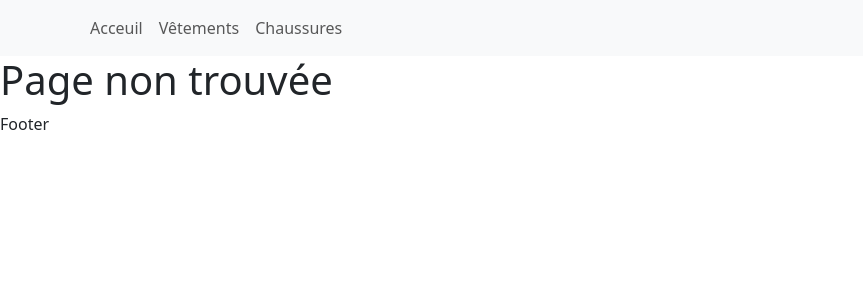
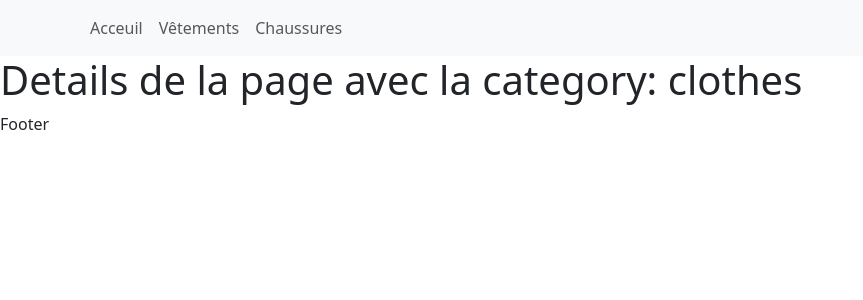
Before and after one commit to CedricAOUN/vite-react-routing, a React (Vite) app: page /category/clothes in a window 1280 px wide. Shown: the top 300 px of the page, without its empty margins (0-863 px from the left). Built offline with nearby package versions, Linux system fonts and the light colour scheme.

Commit message:
fix act 3 path, added header tag

```diff
--- a/src/App.jsx
+++ b/src/App.jsx
@@ -13,7 +13,7 @@ function App() {
       <Routes>
         <Route element={<Layout />}>
           <Route path="" element={<Home />} />
-          <Route path="/:category" element={<Category />} />
+          <Route path="/category/:categoryId" element={<Category />} />
           <Route path="*" element={<NotFound />} />
         </Route>
       </Routes>
--- a/src/components/Header.jsx
+++ b/src/components/Header.jsx
@@ -3,18 +3,20 @@ import { Link } from "react-router"
 
 function Header() {
   return (
+    <header>
       <Navbar expand="lg" className="bg-body-tertiary">
         <Container>
           <Navbar.Toggle aria-controls="basic-navbar-nav" />
           <Navbar.Collapse id="basic-navbar-nav">
             <Nav className="me-auto">
               <Nav.Link to="/" as={Link}>Acceuil</Nav.Link>
-            <Nav.Link to="/clothes" as={Link}>Vêtements</Nav.Link>
-            <Nav.Link to="/shoes" as={Link}>Chaussures</Nav.Link>
+              <Nav.Link to="/category/clothes" as={Link}>Vêtements</Nav.Link>
+              <Nav.Link to="/category/shoes" as={Link}>Chaussures</Nav.Link>
             </Nav>
           </Navbar.Collapse>
         </Container>
       </Navbar>
+    </header>
   )
 }
 
--- a/src/pages/Category.jsx
+++ b/src/pages/Category.jsx
@@ -1,10 +1,10 @@
 import { useParams } from "react-router"
 
 function Category() {
-  const { category } = useParams()
+  const { categoryId } = useParams()
 
   return (
-    <h1>Details de la page avec la category: {category}</h1>
+    <h1>Details de la page avec la category: {categoryId}</h1>
   )
 }
 
```
Lines whose indentation alone changed are shown as unchanged.
